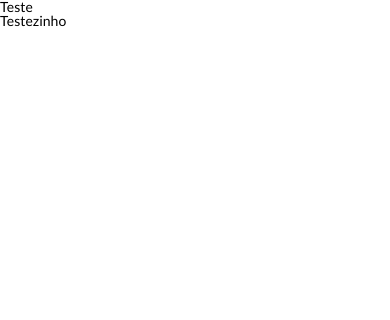
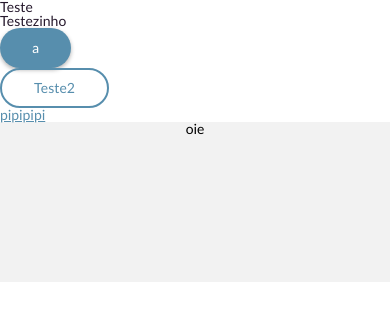
Before and after one commit to oicassi/treefy, a Next.js app: page / in a window 390 px wide. Shown: the top 320 px of the page. Built offline with nearby package versions, Linux system fonts and the light colour scheme; no server answers.

Commit message:
add button component and media queries mixins

```diff
--- a/next.config.js
+++ b/next.config.js
@@ -1,3 +1,5 @@
+const path = require('path');
+
 const STATE = 'fuckshit';
 const SPOTIFY_AUTH_ENDPOINT = 'https://accounts.spotify.com/authorize';
 const SPOTIFY_SCOPES = 'user-top-read user-read-recently-played user-read-private';
@@ -21,6 +23,11 @@ const getRedirectUrl = () => {
 
 /** @type {import('next').NextConfig} */
 const nextConfig = {
+  sassOptions: {
+    includePaths: [path.join(__dirname, 'styles')],
+    excludePaths: [path.join(__dirname, 'styles/base')],
+    prependData: `@import '${__dirname}/src/styles/base/basic-imports.scss';`,
+  },
   reactStrictMode: true,
   async redirects() {
     return [
--- a/src/components/Button.js
+++ b/src/components/Button.js
@@ -0,0 +1,16 @@
+import styles from '@/styles/components/Button.module.scss';
+
+const Button = ({ variant = 'primary', fluid = false, float = true, position = '', className, children, ...props }) => {
+  return (
+    <button
+      className={`${styles.button} ${styles[`button--${variant}`]} ${fluid ? styles['button--fluid'] : ''} ${
+        float ? styles['button--float'] : ''
+      } ${styles[`button--${position}`]} ${className}`}
+      {...props}
+    >
+      {children}
+    </button>
+  );
+};
+
+export default Button;
--- a/src/components/Footer.js
+++ b/src/components/Footer.js
@@ -0,0 +1,13 @@
+import { time } from '@/utils';
+import styles from '@/styles/components/Footer.module.scss';
+import utilsStyles from '@/styles/base/utils.module.scss';
+
+const Footer = () => {
+  return (
+    <footer className={styles.footer}>
+      <div className={utilsStyles.container}>oie</div>
+    </footer>
+  );
+};
+
+export default Footer;
--- a/src/pages/index.js
+++ b/src/pages/index.js
@@ -1,7 +1,12 @@
 import Head from 'next/head';
 import Image from 'next/image';
+import Button from '@/components/Button';
+import Footer from '@/components/Footer';
 
 export default function Home() {
+  const handleClick = () => {
+    console.log('clicked');
+  };
   return (
     <>
       <Head>
@@ -13,7 +18,15 @@ export default function Home() {
       <main>
         <h1>Teste</h1>
         <p>Testezinho</p>
+        <Button onClick={handleClick}>
+          <div>a</div>
+        </Button>
+        <Button variant='secondary' float={false} onClick={handleClick}>
+          Teste2
+        </Button>
+        <a href='#'>pipipipi</a>
       </main>
+      <Footer />
     </>
   );
 }
--- /dev/null
+++ b/src/styles/base/basic-imports.scss
@@ -0,0 +1,2 @@
+@import './mixins.scss';
+@import './variables.scss';
--- a/src/styles/base/globals.scss
+++ b/src/styles/base/globals.scss
@@ -1,12 +1,41 @@
 @import './reset.scss';
 @import './variables.scss';
+@import './mixins.scss';
 @import './fonts.scss';
 
 html,
-body {
+body,
+button {
   font-family: $font-lato, Helvetica, sans-serif;
   font-size: clamp(14px, calc(100vw / 1050 * 10), 20px);
   line-height: 1;
+}
+
+p,
+h1,
+h2,
+h3,
+h4,
+h5,
+h6 {
+  color: $color-neutral-low-regular;
+}
+
+a {
+  transition: all 150ms;
+  color: $color-primary-regular;
+
+  &:hover {
+    color: $color-primary-light;
+  }
+
+  &:focus {
+    color: $color-primary-light;
+  }
+
+  &:active {
+    color: $color-primary-dark;
+  }
 }
 
 *,
--- /dev/null
+++ b/src/styles/base/mixins.scss
@@ -0,0 +1,11 @@
+@mixin above($width) {
+  @media only screen and (min-width: #{$width + 1px}) {
+    @content;
+  }
+}
+
+@mixin below($width) {
+  @media only screen and (max-width: #{$width}) {
+    @content;
+  }
+}
--- /dev/null
+++ b/src/styles/base/utils.module.scss
@@ -0,0 +1,4 @@
+.container {
+  max-width: 900px;
+  margin: 0 auto;
+}
--- a/src/styles/base/variables.scss
+++ b/src/styles/base/variables.scss
@@ -1,2 +1,34 @@
 $font-lato: 'Lato';
 $font-alatsi: 'Alatsi';
+
+$mobile: 480px;
+$tablet: 768px;
+$desktop: 1024px;
+
+$color-primary-regular: #578ead;
+$color-primary-light: #6ca4c5;
+$color-primary-dark: #467996;
+
+$color-neutral-high-pure: #ffffff;
+$color-neutral-high-regular: #f2f2f2;
+
+$color-neutral-low-pure: #000000;
+$color-neutral-low-regular: #26192d;
+$color-neutral-low-light: #3d3c3c;
+
+$spacing-quarck: 4px;
+$spacing-nano: 8px;
+$spacing-xxs: 16px;
+$spacing-xs: 24px;
+$spacing-sm: 32px;
+$spacing-md: 40px;
+$spacing-lg: 48px;
+$spacing-xl: 56px;
+$spacing-xxl: 60px;
+$spacing-giant: 64px;
+
+$border-radius-pill: 500px;
+
+$shadow-0: 0px 2px 1px rgba(0, 0, 0, 0.2);
+$shadow-1: 0px 2px 4px rgba(0, 0, 0, 0.3);
+$shadow-2: 0px 2px 6px rgba(0, 0, 0, 0.4);
--- a/src/styles/components/Button.module.scss
+++ b/src/styles/components/Button.module.scss
@@ -0,0 +1,107 @@
+.button {
+  position: relative;
+  display: flex;
+  align-items: center;
+  justify-content: center;
+  transition: all 150ms;
+  border: none;
+  padding: 0 $spacing-sm;
+  border-radius: $border-radius-pill;
+  cursor: pointer;
+  font-size: 14px;
+  min-height: $spacing-md;
+
+  @include above($mobile) {
+    font-size: 16px;
+    min-height: $spacing-lg;
+  }
+
+  &--primary {
+    background-color: $color-primary-regular;
+    color: $color-neutral-high-pure;
+
+    &:hover {
+      background-color: $color-primary-light;
+    }
+
+    &:focus-visible {
+      outline: none;
+    }
+
+    &:focus-visible::before {
+      content: '';
+      position: absolute;
+      top: 0px;
+      right: 0px;
+      bottom: 0px;
+      left: 0px;
+      border: 2px solid $color-neutral-low-regular;
+      border-radius: $border-radius-pill;
+    }
+
+    &:active {
+      background-color: $color-primary-dark;
+      transform: scale(0.99);
+    }
+  }
+
+  &--secondary {
+    background-color: transparent;
+    border: 2px solid $color-primary-regular;
+    color: $color-primary-regular;
+
+    &:hover {
+      border-color: $color-primary-light;
+      color: $color-primary-light;
+    }
+
+    &:focus-visible {
+      outline: none;
+    }
+
+    &:focus-visible::before {
+      content: '';
+      position: absolute;
+      top: -2px;
+      right: -2px;
+      bottom: -2px;
+      left: -2px;
+      border: 2px solid $color-neutral-low-regular;
+      border-radius: $border-radius-pill;
+    }
+
+    &:active {
+      color: $color-primary-dark;
+      border-color: $color-primary-dark;
+      transform: scale(0.99);
+    }
+  }
+
+  &--fluid {
+    width: 100%;
+  }
+
+  &--float {
+    box-shadow: $shadow-1;
+
+    &:hover {
+      box-shadow: $shadow-2;
+    }
+
+    &:active {
+      box-shadow: $shadow-0;
+    }
+  }
+
+  &--left {
+    margin-right: auto;
+  }
+
+  &--center {
+    margin: 0 auto;
+  }
+
+  &--right {
+    margin-left: auto;
+  }
+}
--- a/src/styles/components/Footer.module.scss
+++ b/src/styles/components/Footer.module.scss
@@ -0,0 +1,10 @@
+.footer {
+  min-height: 160px;
+  background-color: $color-neutral-high-regular;
+  width: 100%;
+  text-align: center;
+
+  @include above($mobile) {
+    min-height: 142px;
+  }
+}
```
Also changed, not shown: src/styles/utils/variables.scss (deleted), 1 other file (tests, documents, lock files or other folders).
